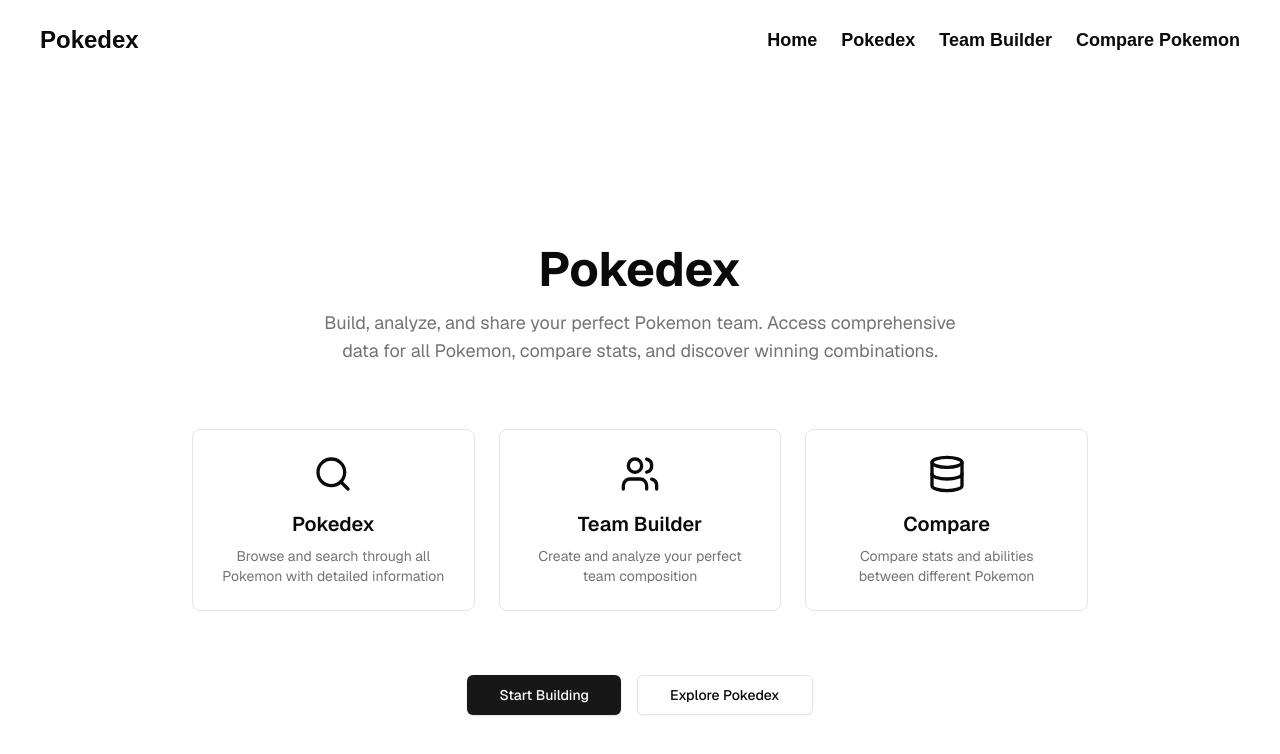
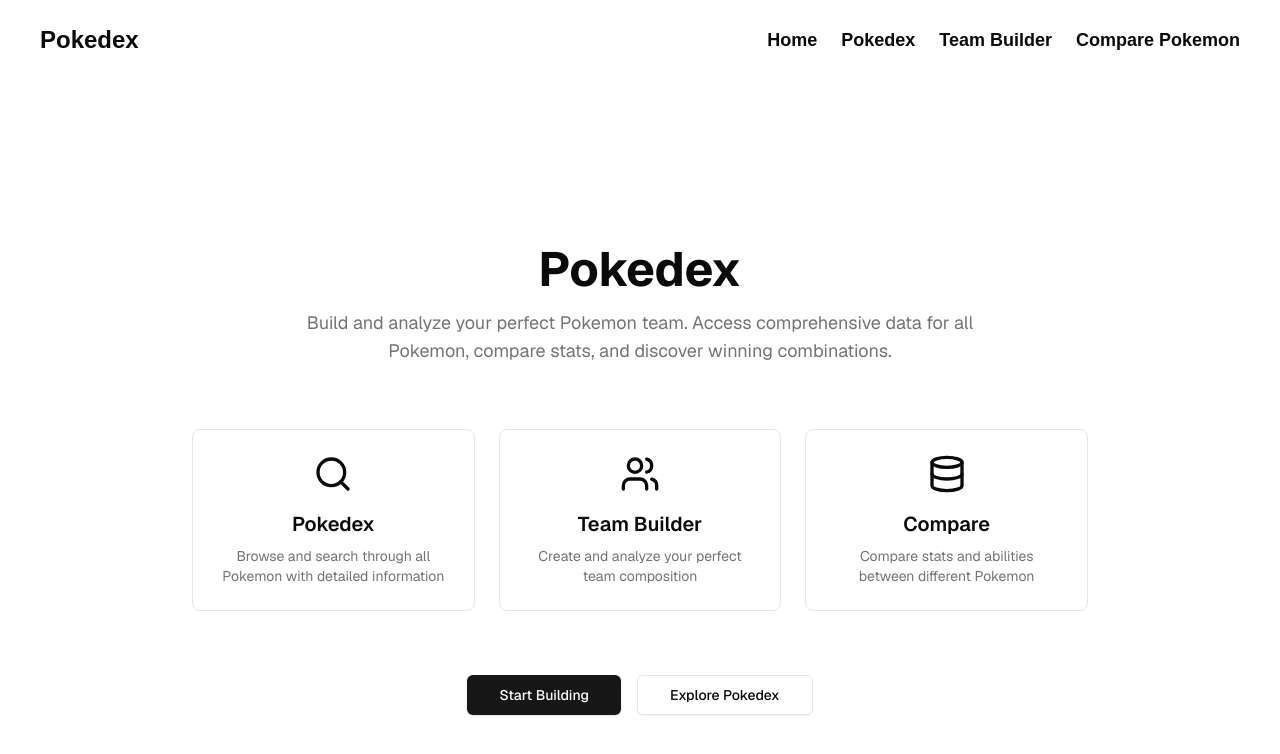
Before and after one commit to manishdoley23/pokedex-next, a Next.js app: page / in a window 1280 px wide. Shown: the top 754 px of the page. Built offline with nearby package versions, Linux system fonts and the light colour scheme.

Commit message:
chore: fix type

```diff
--- a/src/app/page.tsx
+++ b/src/app/page.tsx
@@ -9,9 +9,9 @@ export default function Home() {
         <div className="text-center space-y-4">
           <h1 className="text-4xl sm:text-5xl font-bold mb-4">Pokedex</h1>
           <p className="text-muted-foreground text-lg max-w-2xl">
-            Build, analyze, and share your perfect Pokemon team. Access
-            comprehensive data for all Pokemon, compare stats, and discover
-            winning combinations.
+            Build and analyze your perfect Pokemon team. Access comprehensive
+            data for all Pokemon, compare stats, and discover winning
+            combinations.
           </p>
         </div>
 
```
